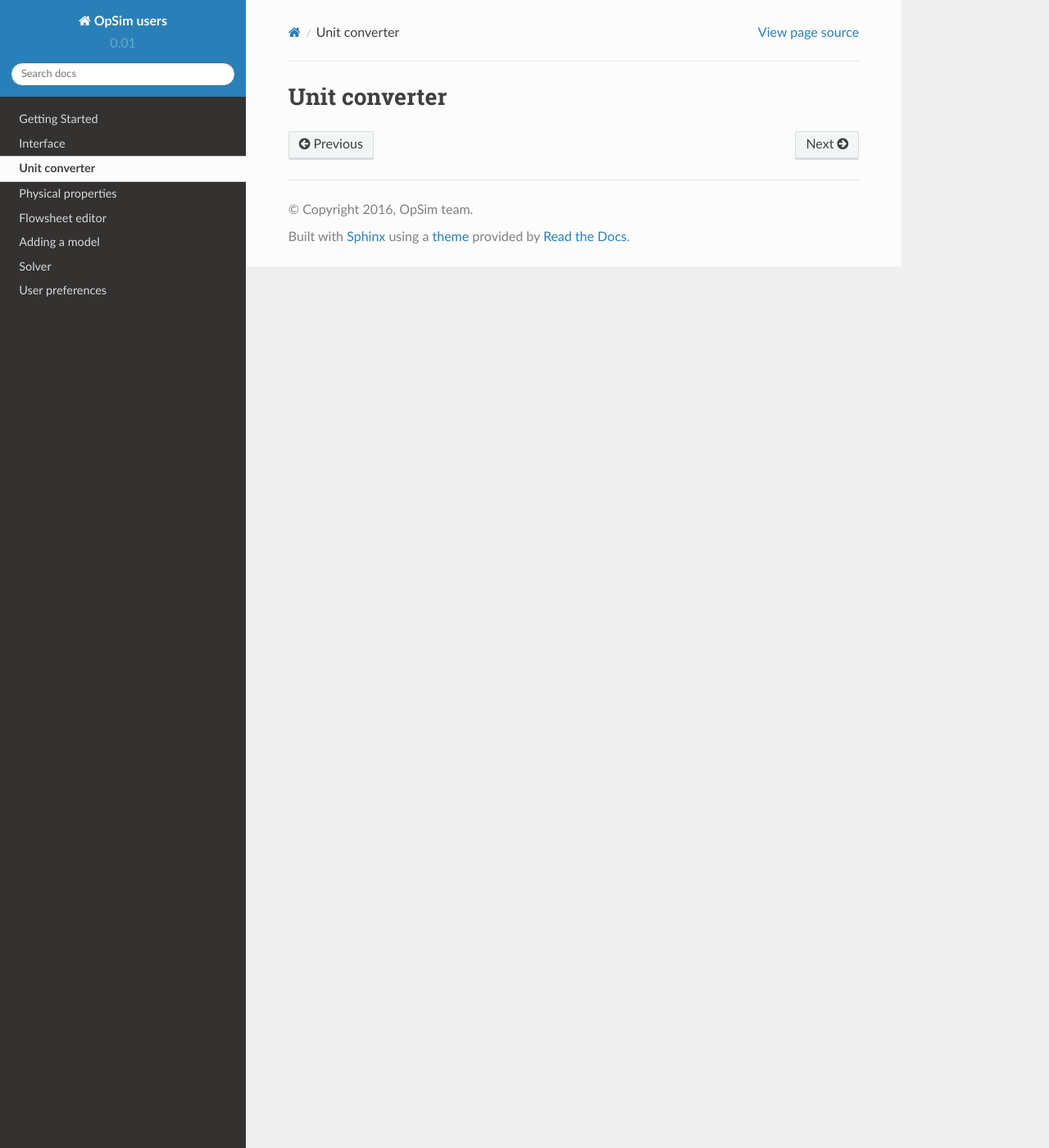
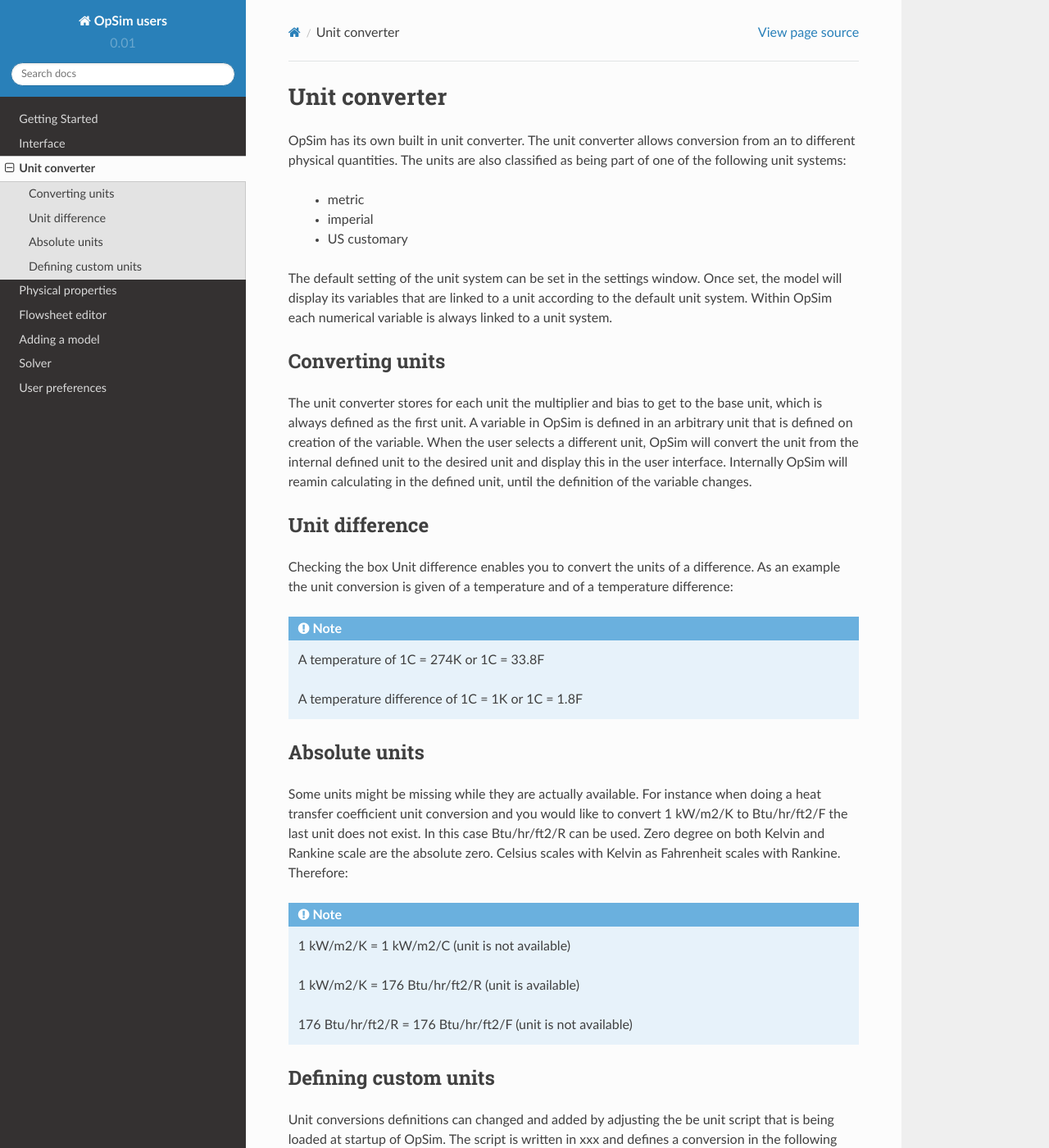
Before and after one commit to opsim/opsim, a Sphinx documentation site: the page built from docs/users/source/unit_converter.rst, in a window 1280 px wide and 1400 px high. Shown: the whole window at 82% size. Built offline with Sphinx 7.4.7 and the Read the Docs theme 2.0.0, drawn with Linux system fonts in a browser that asks for light colours; some of the changed text lies outside the part shown.

Commit message:
added and updated documentation for the unit converter added a placeholder for a quickstart fixed some rst makeup in about_opsim.rst

```diff
--- a/docs/users/source/getting_started/index.rst
+++ b/docs/users/source/getting_started/index.rst
@@ -10,3 +10,4 @@
    about_opsim.rst
    installing_opsim.rst
    help.rst
+   quickstart.rst
--- /dev/null
+++ b/docs/users/source/getting_started/quickstart.rst
@@ -0,0 +1,2 @@
+Quick start
+===========
--- a/docs/users/source/unit_converter.rst
+++ b/docs/users/source/unit_converter.rst
@@ -1,2 +1,51 @@
 Unit converter
 ==============
+OpSim has its own built in unit converter. The unit converter allows conversion from an to different physical quantities. The units are also classified as being part of one of the following unit systems:
+
+  - metric
+  - imperial
+  - US customary
+
+The default setting of the unit system can be set in the settings window. Once set, the model will display its variables that are linked to a unit according to the default unit system. Within OpSim each numerical variable is always linked to a unit system.
+
+Converting units
+----------------
+The unit converter stores for each unit the multiplier and bias to get to the base unit, which is always defined as the first unit. A variable in OpSim is defined in an arbitrary unit that is defined on creation of the variable. When the user selects a different unit, OpSim will convert the unit from the internal defined unit to the desired unit and display this in the user interface. Internally OpSim will reamin calculating in the defined unit, until the definition of the variable changes.
+
+Unit difference
+---------------
+Checking the box Unit difference enables you to convert the units of a difference. As an example the unit conversion is given of a temperature and of a temperature difference:
+
+.. note::
+
+   A temperature of 1C = 274K or 1C = 33.8F
+
+   A temperature difference of 1C = 1K or 1C = 1.8F
+
+Absolute units
+--------------
+Some units might be missing while they are actually available. For instance when doing a heat transfer coefficient unit conversion and you would like to convert 1 kW/m2/K to Btu/hr/ft2/F the last unit does not exist. In this case Btu/hr/ft2/R can be used. Zero degree on both Kelvin and Rankine scale are the absolute zero. Celsius scales with Kelvin as Fahrenheit scales with Rankine. Therefore:
+
+.. note::
+
+   1 kW/m2/K = 1 kW/m2/C (unit is not available)
+
+   1 kW/m2/K = 176 Btu/hr/ft2/R (unit is available)
+
+   176 Btu/hr/ft2/R = 176 Btu/hr/ft2/F (unit is not available)
+
+Defining custom units
+---------------------
+Unit conversions definitions can changed and added by adjusting the be unit script that is being loaded at startup of OpSim. The script is written in xxx and defines a conversion in the following way.
+
+::
+
+   UNC_define_conversion(quantity, unit: string; multiplier, bias: double; flag: word);
+
+The provided flag can be anything of the following;
+
+  - UNC_FLAG_METRIC
+  - UNC_FLAG_IMPERIAL
+  - UNC_FLAG_US_CUSTOMARY
+
+The flags can be ORed to assign the defined unit to multiple unit systems.
```
Also changed, not shown: docs/users/source/getting_started/about_opsim.rst (+10 -6 lines).
